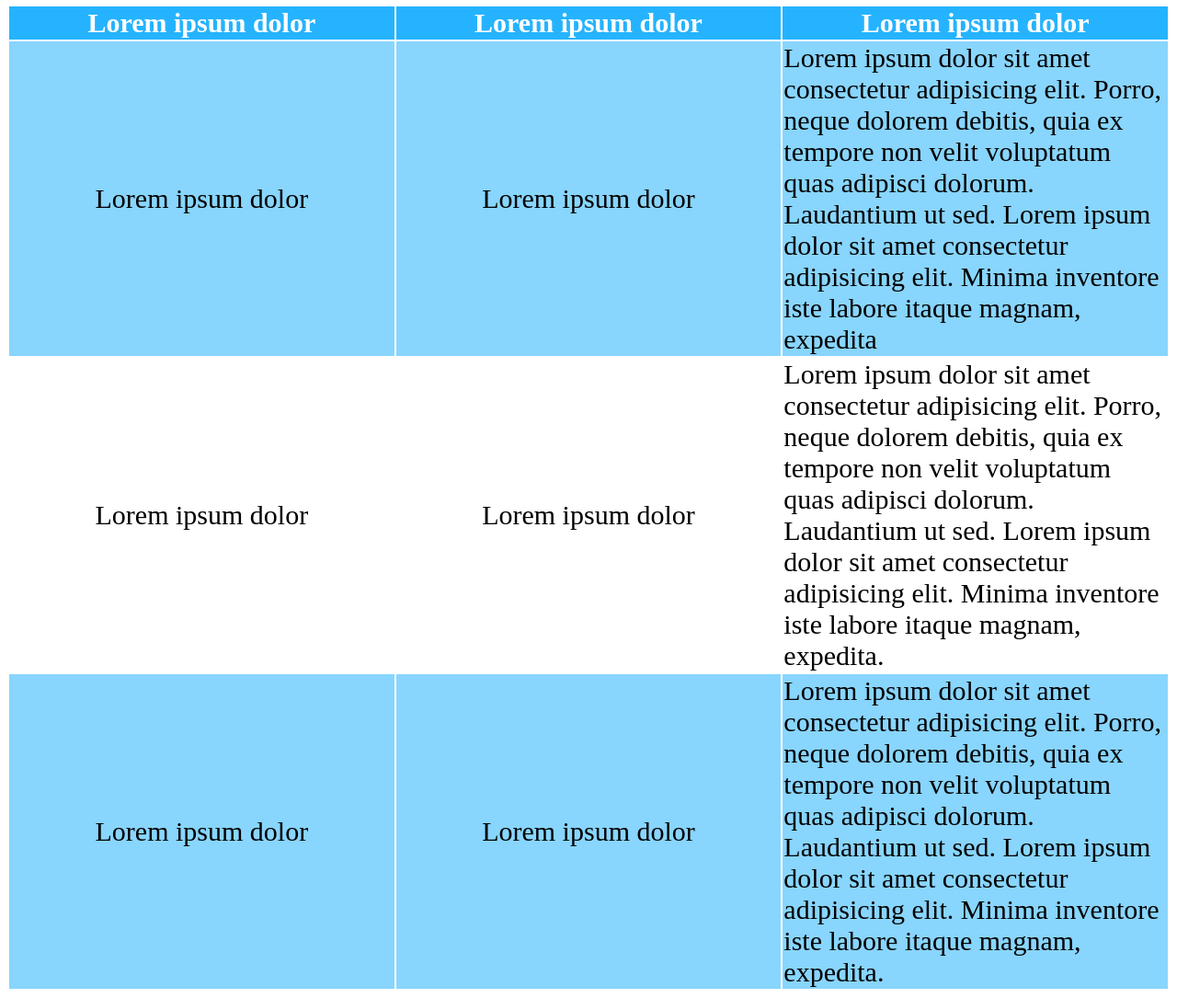
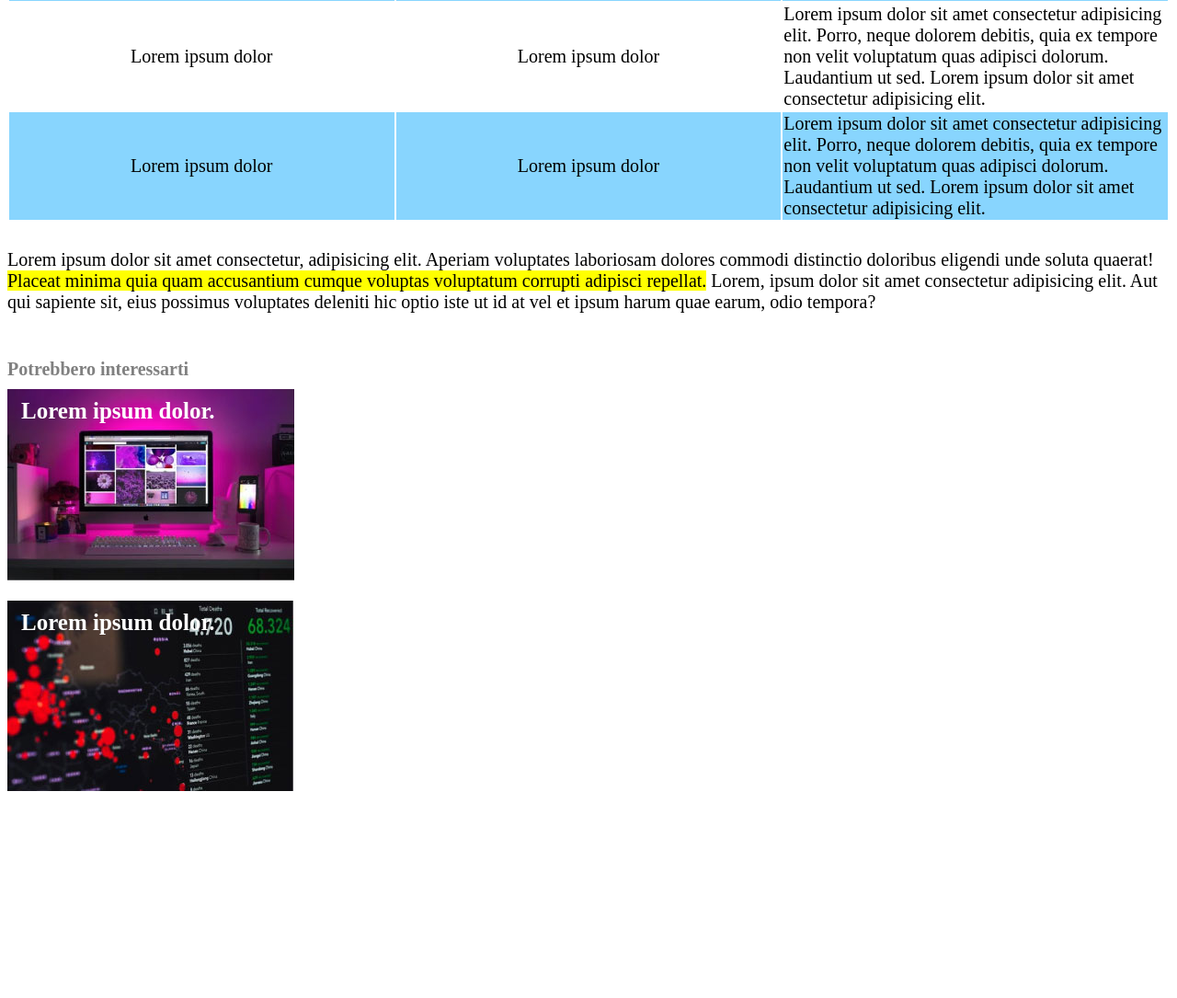
Before and after one commit to giufeli/html-css-booleaner, a plain HTML site: page index.html in a window 1280 px wide. Shown: the part 1204-2289 px from the top of the page at 92% size. After the commit the page ends 2095 px from the top, so only its background shows below. Drawn offline with Linux system fonts and the light colour scheme.

Commit message:
Completed

```diff
--- a/css/style.css
+++ b/css/style.css
@@ -13,13 +13,16 @@ header {
     left: 20px;
 }
 
-h1{
+.titolo{
     font-size: 70px;
+    margin-top: -1px;
 }
 
 .pragrafo1{
-    font-size: 20px;
-    color: #484f4f;
+    font-size: 22px;
+    color: gray;
+    margin-top: -50px;
+    margin-bottom:40px ;
 }
 
 span{
@@ -27,7 +30,10 @@ span{
 }
 
 .testo{
-    font-size: 30px;
+    font-size: 20px;
+    margin-top: 30px;
+    margin-bottom: 30px;
+
 }
 
 .evidenziato{
@@ -38,7 +44,7 @@ span{
 table{
     width: 100%;
     table-layout: fixed;
-    font-size: 30px;
+    font-size: 20px;
 }
 
 td{
@@ -58,3 +64,30 @@ th{
 .tr-color{
     background-color: rgb(136, 213, 254);
 }
+
+.testo2{
+    font-size: 20px;
+    color: gray;
+    padding: 20px 0px 10px 0px;
+}
+
+
+.immagine1{
+    background: url(../img/monitor.jpg) no-repeat;
+    height: 230px;
+    position: relative;
+}
+
+.testo-immagine1{
+    font-size: 25px;
+    color: white;
+    position:absolute;
+    left: 15px;
+    top: 10px;
+}
+
+.immagine2{
+    background: url(../img/graph.jpg) no-repeat;
+    height: 230px;
+    position: relative;
+}
--- a/index.html
+++ b/index.html
@@ -8,22 +8,23 @@
     <link rel="stylesheet" href="css/style.css">
 </head>
 <body>
-    <header>
+    <header> <!--Banner-->
         <div>
-            <img class="logo" src="img/logo.svg">
+            <img class="logo" src="img/logo.svg" alt="logo">
         </div>
     </header>
 
     <main>
-        <div>
-            <h1 class="titolo"; style="margin-top:10px;">Internet deve essere al servizio del "bene pubblico": il manifesto di Tim Bernes-Lee</h1>
-            <p style="margin-top:-50px;" class="pragrafo1"><b>Scritto da <span>The Booleaner</span></b></p>
-            <p style="margin-top:-20px;" class="pragrafo1"><b></b>il 10/10/2020</b></p>
+        <h1 class="titolo">Internet deve essere al servizio del "bene pubblico": il manifesto di Tim Bernes-Lee</h1>
+
+        <div class="pragrafo1">
+            <div><b>Scritto da <span>The Booleaner</span></b></div>
+            <div><b>il 10/10/2020</b></div>
         </div>
 
         <div>
-            <img src="img/tim-1.jpg" alt="">
-            <img src="img/tim-2.jpg" alt="">
+            <img src="img/tim-1.jpg" alt="tim1">
+            <img src="img/tim-2.jpg" alt="tim2">
         </div>
 
         <div>
@@ -31,11 +32,12 @@
             <div>2nd Photo: Wikimedia, by Paul Clarke</div>
         </div>
 
-        <p>
-            <div class="testo">
+        <!--Contenuto-->
+
+        <div class="testo">
             Lorem ipsum dolor sit amet consectetur, adipisicing elit. Aperiam voluptates laboriosam dolores commodi distinctio doloribus eligendi unde soluta quaerat! <span class="evidenziato">Placeat minima quia quam accusantium cumque voluptas voluptatum corrupti adipisci repellat.</span> Lorem, ipsum dolor sit amet consectetur adipisicing elit. Aut qui sapiente sit, eius possimus voluptates deleniti hic optio iste ut id at vel et ipsum harum quae earum, odio tempora?
-            </div>
-        </p>
+        </div>
+
 
         <div class="testo">
             <ul>
@@ -47,7 +49,7 @@
             </ul>
         </div>
 
-        <table>
+        <table> <!--Tabella-->
             <tr>
                 <th>Lorem ipsum dolor</th>
                 <th>Lorem ipsum dolor</th>
@@ -57,23 +59,48 @@
             <tr class="tr-color">
                 <td>Lorem ipsum dolor</td>
                 <td>Lorem ipsum dolor</td>
-                <td  class="special-td">Lorem ipsum dolor sit amet consectetur adipisicing elit. Porro, neque dolorem debitis, quia ex tempore non velit voluptatum quas adipisci dolorum. Laudantium ut sed. Lorem ipsum dolor sit amet consectetur adipisicing elit. Minima inventore iste labore itaque magnam, expedita</td>
+                <td  class="special-td">Lorem ipsum dolor sit amet consectetur adipisicing elit. Porro, neque dolorem debitis, quia ex tempore non velit voluptatum quas adipisci dolorum. Laudantium ut sed. Lorem ipsum dolor sit amet consectetur adipisicing elit.</td>
             </tr>
 
             <tr>
                 <td>Lorem ipsum dolor</td>
                 <td>Lorem ipsum dolor</td>
-                <td class="special-td">Lorem ipsum dolor sit amet consectetur adipisicing elit. Porro, neque dolorem debitis, quia ex tempore non velit voluptatum quas adipisci dolorum. Laudantium ut sed. Lorem ipsum dolor sit amet consectetur adipisicing elit. Minima inventore iste labore itaque magnam, expedita.</td>
+                <td class="special-td">Lorem ipsum dolor sit amet consectetur adipisicing elit. Porro, neque dolorem debitis, quia ex tempore non velit voluptatum quas adipisci dolorum. Laudantium ut sed. Lorem ipsum dolor sit amet consectetur adipisicing elit.</td>
             </tr>
 
             <tr class="tr-color">
                 <td>Lorem ipsum dolor</td>
                 <td>Lorem ipsum dolor</td>
-                <td class="special-td">Lorem ipsum dolor sit amet consectetur adipisicing elit. Porro, neque dolorem debitis, quia ex tempore non velit voluptatum quas adipisci dolorum. Laudantium ut sed. Lorem ipsum dolor sit amet consectetur adipisicing elit. Minima inventore iste labore itaque magnam, expedita.</td>
-            </tr
+                <td class="special-td">Lorem ipsum dolor sit amet consectetur adipisicing elit. Porro, neque dolorem debitis, quia ex tempore non velit voluptatum quas adipisci dolorum. Laudantium ut sed. Lorem ipsum dolor sit amet consectetur adipisicing elit.</td>
+            </tr>
         </table>
 
+        <div class="testo">
+            Lorem ipsum dolor sit amet consectetur, adipisicing elit. Aperiam voluptates laboriosam dolores commodi distinctio doloribus eligendi unde soluta quaerat! <span class="evidenziato">Placeat minima quia quam accusantium cumque voluptas voluptatum corrupti adipisci repellat.</span> Lorem, ipsum dolor sit amet consectetur adipisicing elit. Aut qui sapiente sit, eius possimus voluptates deleniti hic optio iste ut id at vel et ipsum harum quae earum, odio tempora?
+        </div>
+
     </main>
+
+    <footer> <!--Potrebbe interessarti foto-->
+
+        <div class="testo2">
+            <b>Potrebbero interessarti</b>
+        </div>
+
+
+        <div class="immagine1">
+            <div class="testo-immagine1"><b>Lorem ipsum dolor.</b></div>
+        </div>
+
+        <div class="immagine2">
+            <div class="testo-immagine1"><b>Lorem ipsum dolor.</b></div>
+        </div>
+
+    </footer>
+
+
+
+
 
 
 
```
